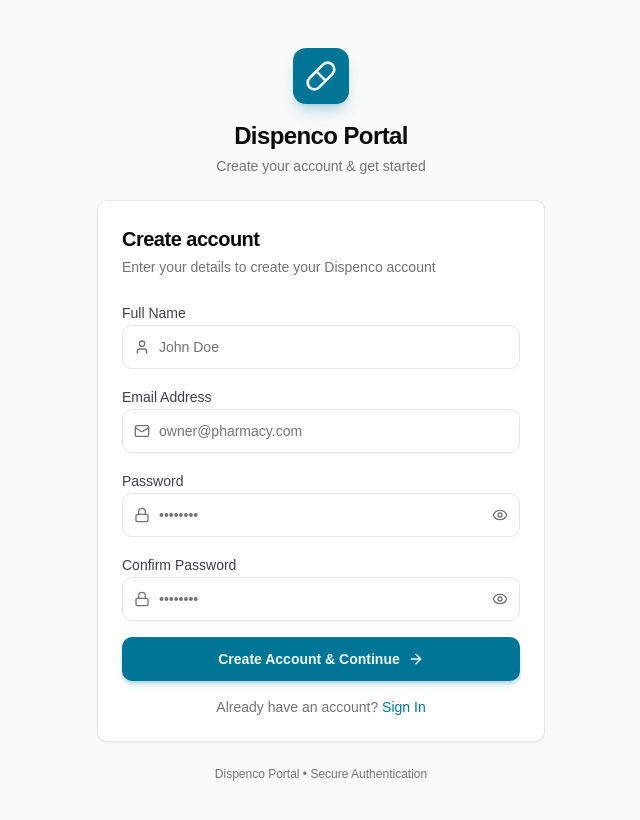
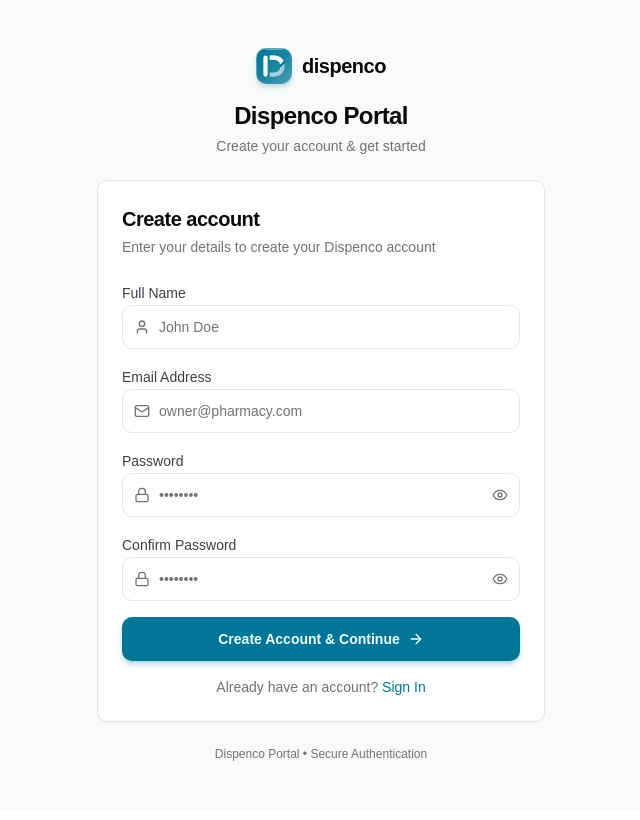
Before and after one commit to zain546/dispenco, a Next.js app in the folder apps/web/: page /signup in a window 1280 px wide. Shown: the top 820 px of the page, without its empty margins (319-959 px from the left). Built offline with nearby package versions, Linux system fonts and the light colour scheme; no server answers; a web font is replaced by a local one.

Commit message:
feat(web): add custom Dispenco branding and matching favicons

```diff
--- a/apps/web/eslint.config.mjs
+++ b/apps/web/eslint.config.mjs
@@ -8,7 +8,9 @@ export default defineConfig([
   },
   {
     files: [
+      'src/components/brand/**/*.{ts,tsx}',
       'src/components/marketing/**/*.{ts,tsx}',
+      'src/features/auth/components/auth-header.tsx',
       'src/app/(marketing)/**/*.{ts,tsx}',
       'src/app/robots.ts',
       'src/app/sitemap.ts',
--- /dev/null
+++ b/apps/web/src/components/brand/dispenco-mark.tsx
@@ -0,0 +1,31 @@
+import { cn } from '@/lib/utils';
+
+/** The ledger stem and split capsule share a 32-unit optical grid. */
+export function DispencoMark({ className }: { className?: string }) {
+  return (
+    <span
+      aria-hidden="true"
+      className={cn(
+        'relative inline-flex size-9 shrink-0 items-center justify-center overflow-hidden rounded-xl border border-primary-foreground/20 bg-gradient-to-br from-primary via-primary/90 to-primary/70 text-primary-foreground shadow-md shadow-primary/20',
+        className,
+      )}
+    >
+      <span className="pointer-events-none absolute inset-x-2 top-0 h-px rounded-full bg-primary-foreground/40" />
+      <svg viewBox="0 0 32 32" fill="none" className="size-full" focusable="false">
+        {/* An independent, softly rounded ledger spine keeps the D legible at 16px. */}
+        <rect x="6" y="6" width="4" height="20" rx="2" fill="currentColor" />
+        {/* Open counter and a diagonal capsule seam give the bowl its dispensing cue. */}
+        <path
+          d="M12 6h3.5C22 6 26 10 26 16s-4 10-10.5 10H12v-4h3.5c4 0 6.5-2.1 6.5-6s-2.5-6-6.5-6H12V6Z"
+          fill="currentColor"
+          fillOpacity="0.62"
+        />
+        <path
+          d="M12 6h3.5c4.6 0 8 2 9.6 5.4l-3.2 3.2c-.5-3-2.8-4.6-6.4-4.6H12V6Z"
+          fill="currentColor"
+        />
+        <path d="m22 16 3.5-3.5" stroke="var(--primary)" strokeWidth="2" strokeLinecap="round" />
+      </svg>
+    </span>
+  );
+}
--- a/apps/web/src/components/marketing/dashboard-preview.tsx
+++ b/apps/web/src/components/marketing/dashboard-preview.tsx
@@ -10,7 +10,6 @@ import {
   LockKeyhole,
   Package,
   PanelLeft,
-  Plus,
   ReceiptText,
   Search,
   Settings2,
@@ -23,6 +22,7 @@ import { Badge } from '@/components/ui/badge';
 import { Card } from '@/components/ui/card';
 import { cn } from '@/lib/utils';
 import styles from './dashboard-preview.module.css';
+import { Wordmark } from './shared';
 
 const menu = [
   { icon: LayoutDashboard, label: 'Overview', active: true },
@@ -120,11 +120,8 @@ export function DashboardPreview() {
             aria-hidden="true"
           >
             <div>
-              <div className="mb-8 flex items-center gap-2 text-sm font-semibold">
-                <span className="flex size-7 items-center justify-center rounded-lg bg-primary text-primary-foreground">
-                  <Plus className="size-4" />
-                </span>
-                dispenco.
+              <div className="mb-8">
+                <Wordmark linked={false} />
               </div>
               <div className="mb-5 flex items-center gap-2 rounded-lg border bg-background p-2 text-xs">
                 <Store className="size-4 text-muted-foreground" />
--- a/apps/web/src/components/marketing/shared.tsx
+++ b/apps/web/src/components/marketing/shared.tsx
@@ -1,30 +1,27 @@
 import Link from 'next/link';
-import { ArrowRight, Pill } from 'lucide-react';
+import { ArrowRight } from 'lucide-react';
+import { DispencoMark } from '@/components/brand/dispenco-mark';
 import { Button } from '@/components/ui/button';
 import { cn } from '@/lib/utils';
 import { marketingConfig } from './config';
 
-export function Wordmark({ linked = true }: { linked?: boolean }) {
+export function Wordmark({ linked = true, className }: { linked?: boolean; className?: string }) {
   const mark = (
     <>
-      <span className="flex size-8 items-center justify-center rounded-lg bg-primary text-primary-foreground">
-        <Pill className="size-5" aria-hidden="true" />
-      </span>
-      <span className="text-xl font-semibold tracking-tight">
-        dispenco<span className="text-primary dark:text-foreground">.</span>
-      </span>
+      <DispencoMark />
+      <span className="text-lg font-bold tracking-tight text-foreground sm:text-xl">dispenco</span>
     </>
   );
   return linked ? (
     <Link
       href="/"
       aria-label="Dispenco home"
-      className="inline-flex shrink-0 items-center gap-2.5 rounded-lg"
+      className={cn('inline-flex shrink-0 items-center gap-2.5 rounded-xl', className)}
     >
       {mark}
     </Link>
   ) : (
-    <span className="inline-flex items-center gap-2.5">{mark}</span>
+    <span className={cn('inline-flex shrink-0 items-center gap-2.5', className)}>{mark}</span>
   );
 }
 
--- a/apps/web/src/features/auth/components/auth-header.tsx
+++ b/apps/web/src/features/auth/components/auth-header.tsx
@@ -1,22 +1,17 @@
-import React from 'react';
-import { Pill } from 'lucide-react';
+import { Wordmark } from '@/components/marketing/shared';
 
 interface AuthHeaderProps {
   subtitle?: string;
 }
 
-export function AuthHeader({ subtitle = 'Sign in to manage inventory, sales & pharmacy operations' }: AuthHeaderProps) {
+export function AuthHeader({
+  subtitle = 'Sign in to manage inventory, sales & pharmacy operations',
+}: AuthHeaderProps) {
   return (
     <div className="flex flex-col items-center text-center">
-      <div className="flex h-14 w-14 items-center justify-center rounded-2xl bg-primary text-primary-foreground shadow-lg shadow-primary/25">
-        <Pill className="h-8 w-8" />
-      </div>
-      <h1 className="mt-4 text-2xl font-bold tracking-tight text-foreground">
-        Dispenco Portal
-      </h1>
-      <p className="mt-1 text-sm text-muted-foreground">
-        {subtitle}
-      </p>
+      <Wordmark />
+      <h1 className="mt-4 text-2xl font-bold tracking-tight text-foreground">Dispenco Portal</h1>
+      <p className="mt-1 text-sm text-muted-foreground">{subtitle}</p>
     </div>
   );
 }
```
Also changed, not shown: apps/web/src/app/icon.svg (added), 1 other file (tests, documents, lock files or other folders).
